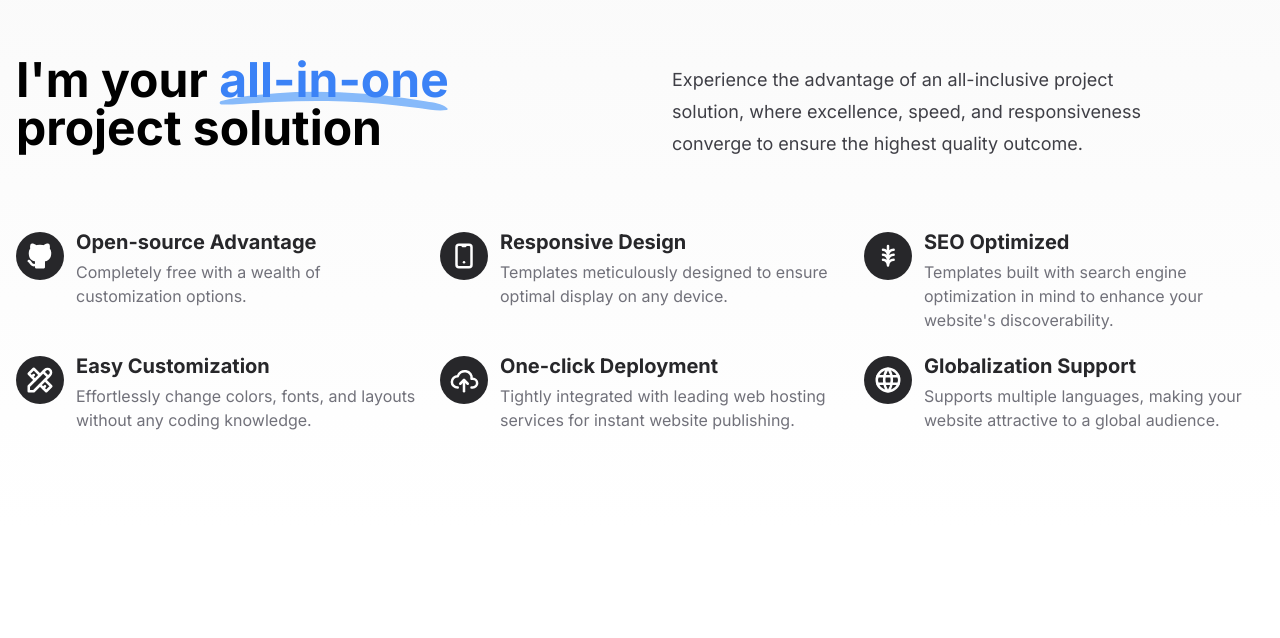
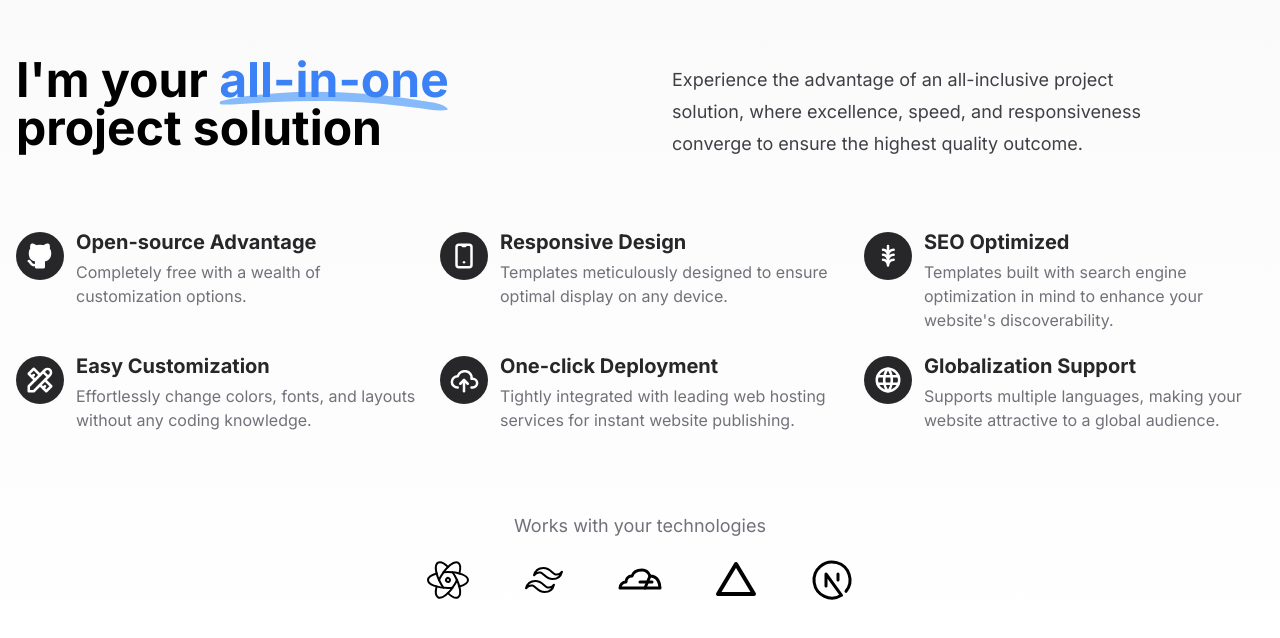
Before and after one commit to ZissyW/startup-boilerplate, a Next.js app: page /en in a window 1280 px wide. Shown: the part 736-1374 px from the top of the page. Before the commit the page ends 1264 px from the top, so only its background shows below. Built offline with nearby package versions, Linux system fonts and the light colour scheme.

Commit message:
feat(features): add work technologies logo

```diff
--- a/src/app/[locale]/components/features.tsx
+++ b/src/app/[locale]/components/features.tsx
@@ -5,6 +5,11 @@ import {
   IconTools,
   IconCloudUpload,
   IconWorld,
+  IconBrandReact,
+  IconBrandTailwind,
+  IconBrandCloudflare,
+  IconBrandNextjs,
+  IconBrandVercel,
 } from "@tabler/icons-react";
 
 interface FeatureItem {
@@ -69,7 +74,7 @@ export const Features = () => {
             quality outcome.
           </p>
         </div>
-        <div className="grid grid-cols-1 md:grid-cols-3 gap-6">
+        <div className="grid grid-cols-1 md:grid-cols-3 gap-6 mb-12 md:mb-20">
           {featuresList.map((feature, i) => (
             <div className="flex items-start gap-3" key={i}>
               <div className="rounded-full bg-zinc-800 text-white p-2 w-12 h-12 flex items-center justify-center">
@@ -86,6 +91,18 @@ export const Features = () => {
             </div>
           ))}
         </div>
+        <div>
+          <h3 className="text-center text-lg text-zinc-500 mb-4">
+            Works with your technologies
+          </h3>
+          <div className="flex justify-center gap-6 md:gap-12 [&>svg]:w-12 [&>svg]:h-12 ">
+            <IconBrandReact strokeWidth={1} />
+            <IconBrandTailwind strokeWidth={1} />
+            <IconBrandCloudflare strokeWidth={1.5} />
+            <IconBrandVercel strokeWidth={2} />
+            <IconBrandNextjs strokeWidth={1.5} />
+          </div>
+        </div>
       </div>
     </section>
   );
```
